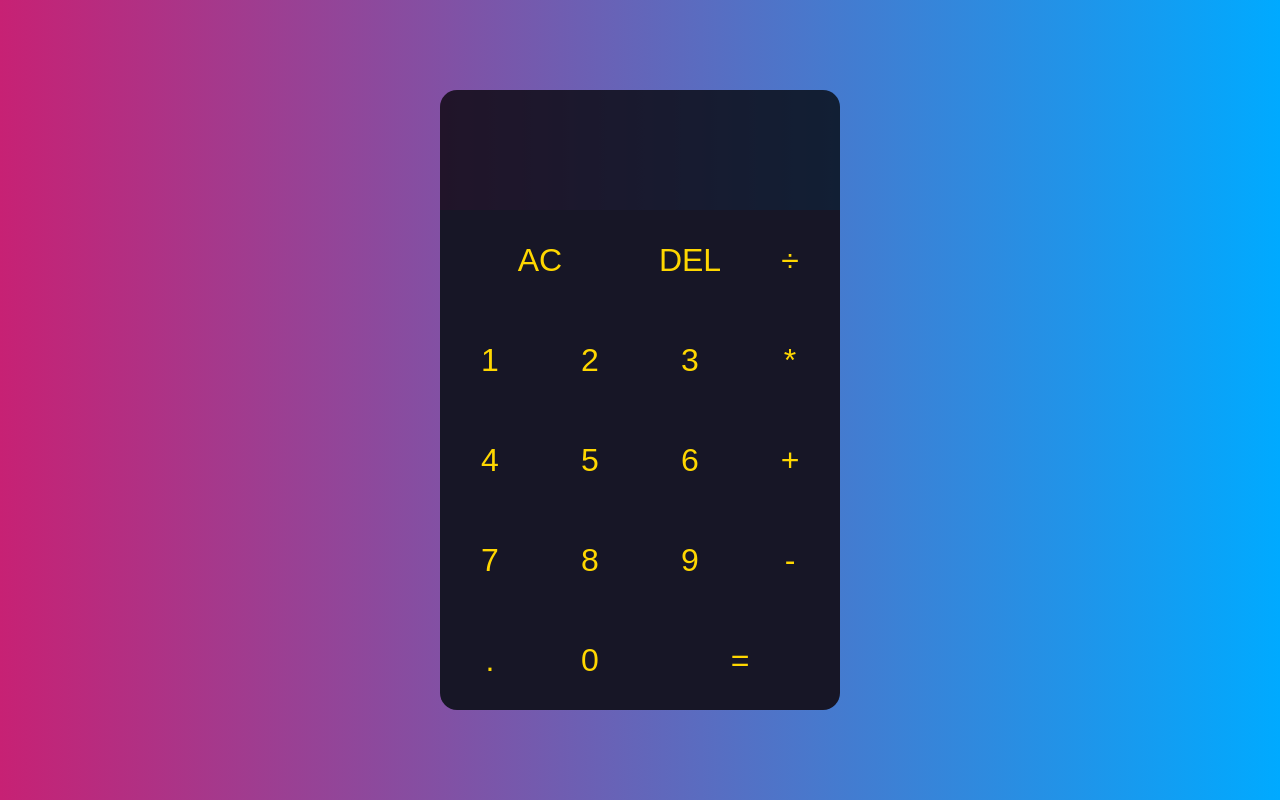
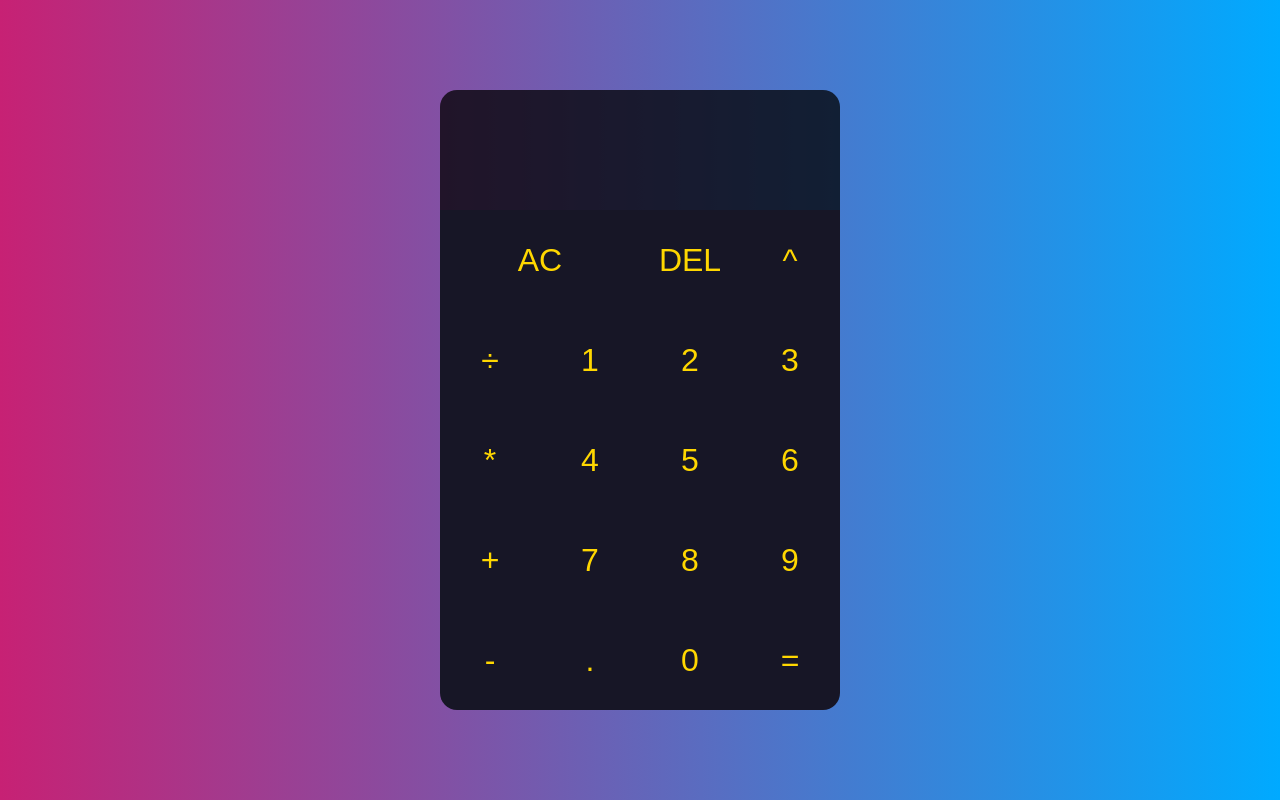
Before and after one commit to php-laravel0/Calculator, a plain HTML site: page index.html in a window 1280 px wide. Drawn offline with Linux system fonts and the light colour scheme.

Commit message:
like magic

```diff
--- a/index.html
+++ b/index.html
@@ -15,6 +15,7 @@
     </div>
     <button data-all-clear class="span-two">AC</button>
     <button data-delete>DEL</button>
+    <button data-operation id="Exponent">^</button>
     <button data-operation>÷</button>
     <button data-number>1</button>
     <button data-number>2</button>
@@ -27,10 +28,10 @@
     <button data-number>7</button>
     <button data-number>8</button>
     <button data-number>9</button>
-    <button data-operation>-</button>
-    <button data-number class="smooth">.</button>
+    <button data-operation class="smooth">-</button>
+    <button data-number>.</button>
     <button data-number>0</button>
-    <button data-equals  id="border" class="span-two">=</button>
+    <button data-equals  id="border" >=</button>
   </div>
 </body>
 
--- a/script.js
+++ b/script.js
@@ -64,7 +64,7 @@ class Calculator {
   compute() {
     let computation;
 
-    // parseFloat converts it to a string first and then returns a floating point number
+
     const prev = parseFloat(this.previousOperand);
     const current = parseFloat(this.currentOperand);
 
@@ -79,9 +79,16 @@ class Calculator {
 
 
     case "-":
-      computation = prev - current;
+      computation = prev - current  ;
+
+
       break;
 
+
+
+      case "^":
+      computation = prev ** current;
+      break;
 
     case "*":
       computation = prev * current;
@@ -107,7 +114,7 @@ class Calculator {
 
     this.currentOperand = computation;
     this.operation = undefined;
-    this.previousOpernad = "";
+    this.previousOperand = "";
   }
 
 
@@ -155,7 +162,7 @@ class Calculator {
     // if this.operation =
 
     if (this.operation != null) {
-      this.previousOperandTextElement.innerText = `${this.getDisplayNumber(this.previousOperand)} ${this.operation}`;
+      this.previousOperandTextElement.innerText = ` ${this.getDisplayNumber(this.previousOperand)}  ${this.operation}`;
     } else if (this.previousOperandTextElement.innerText = "") {
 
 
--- a/styles.css
+++ b/styles.css
@@ -79,3 +79,8 @@
   button {
     color: rgb(0, 0, 0);
   }
+
+  #Exponent {
+    width: 100px;
+    height: 100px;
+  }
```
